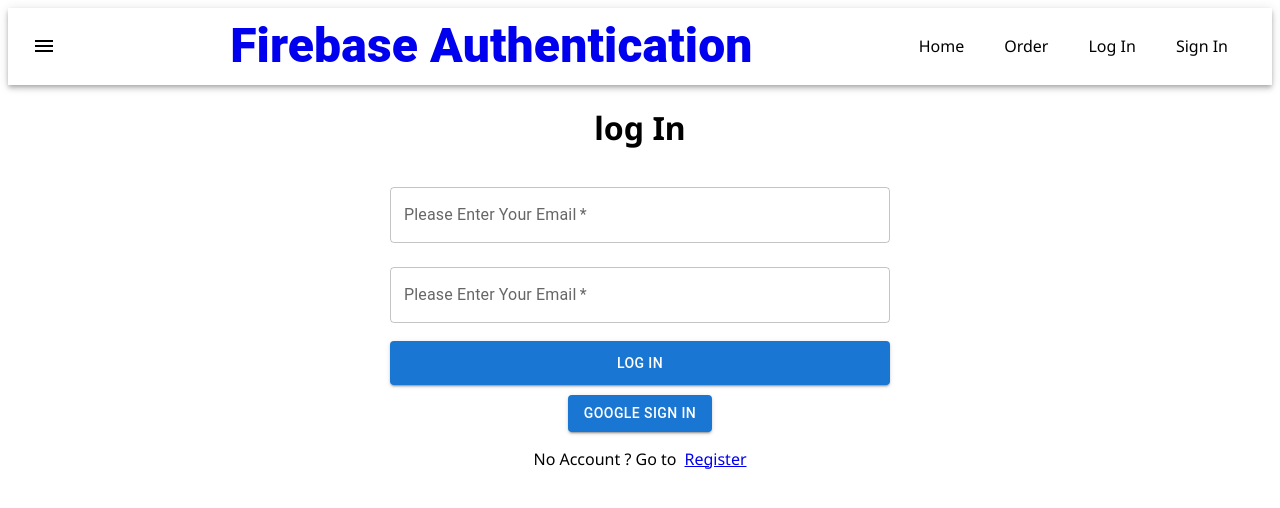
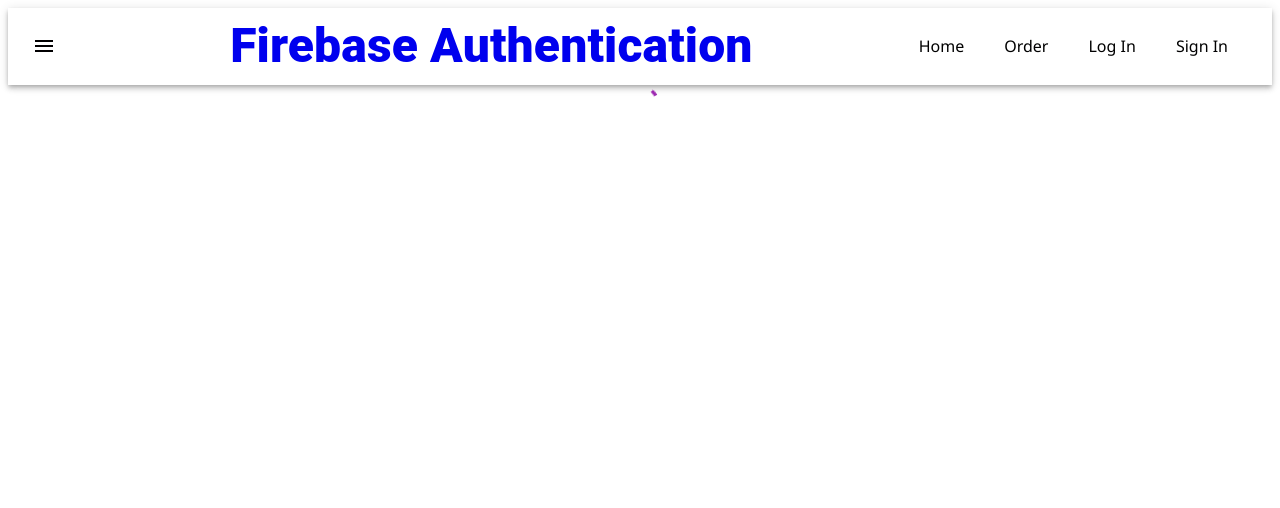
Before and after one commit to mdselimme/Google-firebase-login-system-implementation, a React (Vite) app: page /order in a window 1280 px wide. Before the commit this address led to /login. Shown: the top 508 px of the page. Built offline with nearby package versions, Linux system fonts and the light colour scheme; no server answers.

Commit message:
add-code-privateroute

```diff
--- a/src/Components/AuthContext/AuthContext.jsx
+++ b/src/Components/AuthContext/AuthContext.jsx
@@ -14,17 +14,21 @@
 
 const AuthContext = ({ children }) => {
   const [authData, setAuthData] = useState(null);
+  const [loading, setLoading] = useState(true);
   const auth = getAuth(app);
 
   const createUser = (email, password) => {
+    setLoading(true)
     return createUserWithEmailAndPassword(auth, email, password);
   };
 
   const signInEmailAndPassword = (email, password) => {
+    setLoading(true)
     return signInWithEmailAndPassword(auth, email, password);
   };
 
   const signOutPeople = () => {
+    setLoading(true)
     return signOut(auth);
   };
 
@@ -32,12 +36,14 @@
     const unsubcribed = onAuthStateChanged(auth, (currentUser) => {
       if (currentUser) {
         setAuthData(currentUser);
+        setLoading(false)
       }
       return () => unsubcribed();
     });
   }, [auth]);
 
   const authInfo = {
+    loading,
     authData,
     createUser,
     signOutPeople,
--- a/src/Components/Home/Home.jsx
+++ b/src/Components/Home/Home.jsx
@@ -1,4 +1,4 @@
-import { Button, ImageList, ImageListItem } from "@mui/material";
+import { Button, CircularProgress, ImageList, ImageListItem } from "@mui/material";
 import { Link } from "react-router-dom";
 import { useContext } from "react";
 import { AuthProvider } from "../AuthContext/AuthContext";
@@ -23,7 +23,13 @@
      <Link to={"/signin"}>
        <Button variant="contained">Go to Sign In</Button>
      </Link>
+     {
+    <div>
+      {authData?.displayName  || <CircularProgress color="secondary" />  }
+    </div>
+   }
    </div></>
+
      }
       <ImageList
         sx={{ width: "80%", height: "600px", margin: "0 auto" }}
@@ -42,6 +48,7 @@
           </ImageListItem>
         ))}
       </ImageList>
+
     </div>
   );
 };
--- a/src/Components/PrivateRoute/PrivateRoute.jsx
+++ b/src/Components/PrivateRoute/PrivateRoute.jsx
@@ -2,10 +2,15 @@
 import { AuthProvider } from "../AuthContext/AuthContext";
 import { Navigate } from "react-router-dom";
 import PropTypes from "prop-types";
+import { CircularProgress } from "@mui/material";
 
 
 const PrivateRoute = ({children}) => {
-    const {authData} = useContext(AuthProvider);
+    const {authData, loading} = useContext(AuthProvider);
+
+    if(loading){
+        return <CircularProgress color="secondary" />;
+    }
 
     if(authData){
         return children;
```
